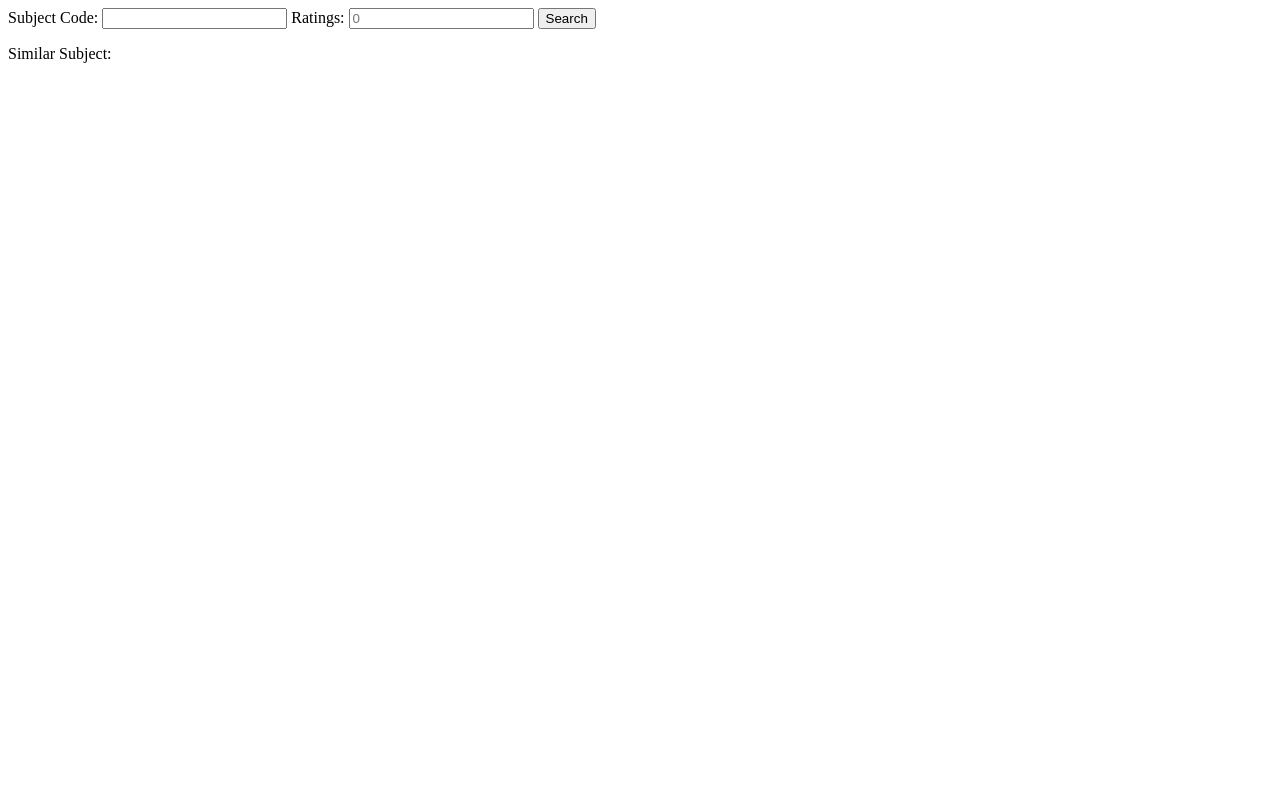
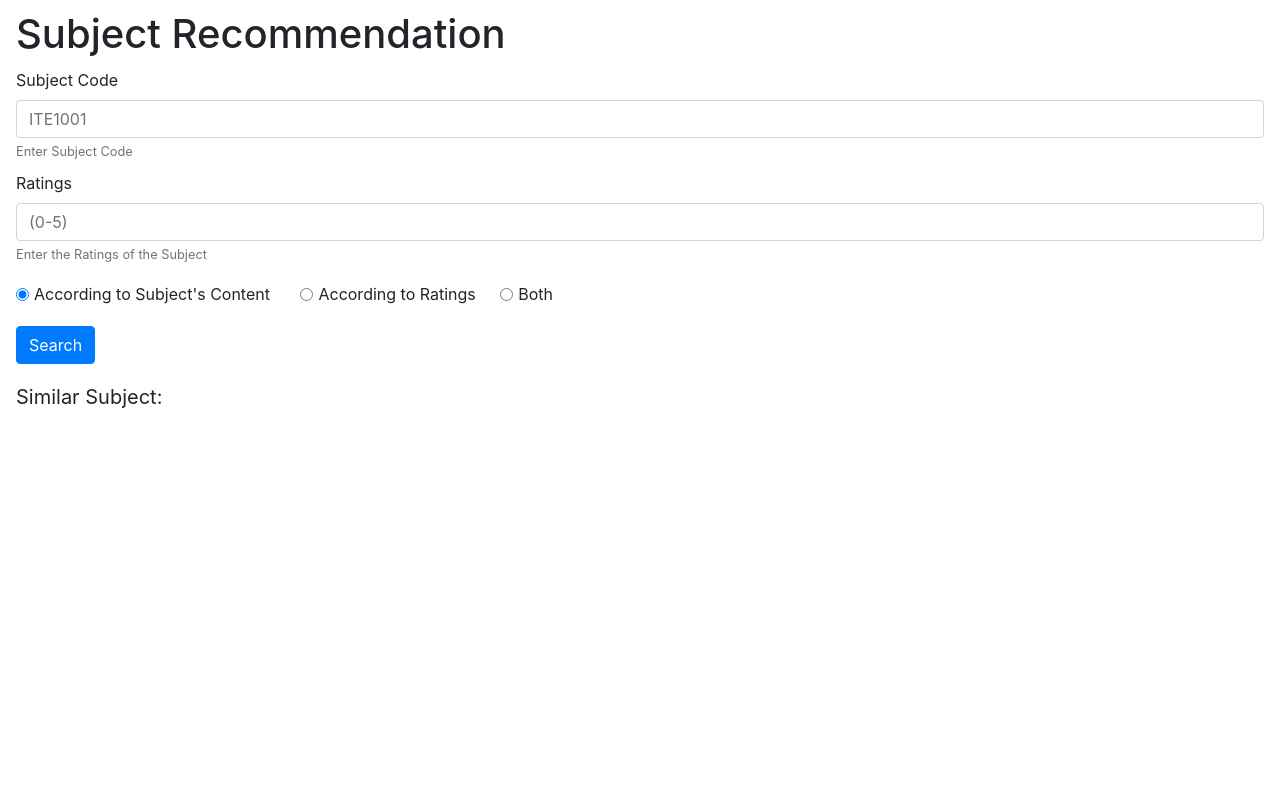
Before and after one commit to Chirpatel/Subject_Recommendation, a Flask app: page / in a window 1280 px wide. Run offline with Flask 2, Linux system fonts and the light colour scheme; parts of the project's set-up code (start-up, migrations or seed data) failed here and were passed over; some libraries are stand-ins or nearby versions.

Commit message:
Basic UI

```diff
--- a/main.py
+++ b/main.py
@@ -1,3 +1,8 @@
+#########
+# To see the response of similar subject open url https://Subject-Recommendation.chir0313.repl.co   in new tab after clicking the start button.
+# It may take some time to install libraries
+#########
+
 
 import pandas as pd
 import numpy as np
@@ -121,36 +126,42 @@ def f(Subject_id,Ratings):
 
 
 def item2(s):
-    return dc.loc[dc['Subject ID']==s]['ID'].tolist()[0]
+		l=dc.loc[dc['Subject ID']==s]['ID'].tolist();
+		if(len(l)>0):
+			return l[0]
+		else:
+			return -1;
 def f1(subject,ratings,type):
-    [r1,r2]=f(str(item2(subject)),int(ratings))
-    l4=[]
-    for x,y in dc.iterrows():
-        l3=[]
-        l3.append(int(y[0]))
-        l3.append(str(y[1]))
-        l3.append(float(r1[int(y[0])-1][0]))
-        l3.append(float(r2[int(y[0])-1][1]))
-        l3.append(float(r2[int(y[0])-1][2]))
-        l3.append(float(r2[int(y[0])-1][3]))
-        l3.append(float(r1[int(y[0])-1][0]))
-        l3.append(float(r2[int(y[0])-1][4]))
-        l3.append(float(r1[int(y[0])-1][0])+float(r2[int(y[0])-1][4]))
-        l4.append(l3)
-    df = pd.DataFrame(l4, columns = ['ID', 'Subject','Score 1','Score 2','Score 3','Score 4',"Collabrative Score","Content Score","Total Score"])
-    if(type == 1):
-        df1=df.sort_values(by=["Content Score"],ascending=False)
-    elif(type == 3):
-        df1=df.sort_values(by=["Total Score"],ascending=False)
-    else:
-        df1=df.sort_values(by=["Collabrative Score"],ascending=False)
-    print(df1.iloc[0])
-    Subject = df1.iat[0,1]
-    Subjectname = item(df1.iat[0,0] )
-    if(Subject == subject):
-        Subject = df1.iat[1,1]
-        Subjectname = item(df1.iat[1,0] )
-    return Subject,Subjectname
+		if(item2(subject)==-1):
+			return "-1","-1";
+		[r1,r2]=f(str(item2(subject)),int(ratings))
+		l4=[]
+		for x,y in dc.iterrows():
+				l3=[]
+				l3.append(int(y[0]))
+				l3.append(str(y[1]))
+				l3.append(float(r1[int(y[0])-1][0]))
+				l3.append(float(r2[int(y[0])-1][1]))
+				l3.append(float(r2[int(y[0])-1][2]))
+				l3.append(float(r2[int(y[0])-1][3]))
+				l3.append(float(r1[int(y[0])-1][0]))
+				l3.append(float(r2[int(y[0])-1][4]))
+				l3.append(float(r1[int(y[0])-1][0])+float(r2[int(y[0])-1][4]))
+				l4.append(l3)
+		df = pd.DataFrame(l4, columns = ['ID', 'Subject','Score 1','Score 2','Score 3','Score 4',"Collabrative Score","Content Score","Total Score"])
+		if(type == 1):
+				df1=df.sort_values(by=["Content Score"],ascending=False)
+		elif(type == 3):
+				df1=df.sort_values(by=["Total Score"],ascending=False)
+		else:
+				df1=df.sort_values(by=["Collabrative Score"],ascending=False)
+		print(df1.iloc[0])
+		Subject = df1.iat[0,1]
+		Subjectname = item(df1.iat[0,0] )
+		if(Subject == subject):
+				Subject = df1.iat[1,1]
+				Subjectname = item(df1.iat[1,0] )
+		return Subject,Subjectname
 
 
 def recm(subject,ratings,type):
@@ -185,12 +196,14 @@ def base_page():
 def recommend1():
 		message = request.get_json(force=True)
 		print(message)
-		subjectcode,subjectname=recm(message['subjectid'],message['ratings'],1)
+		subjectcode,subjectname=recm(message['subjectid'],message['ratings'],message['type'])
 		response = {
 				'subjectname': str(subjectname),
 				'subjectcode': str(subjectcode)
+
 		}
-		print(response)
+		print("Recommendate:",response['subjectname'])
+		print("Response:",response)
 		return jsonify(response)
 
 
@@ -201,12 +214,3 @@ if __name__ == "__main__":  # Makes sure this is the main process
 		port=5000,  # Randomly select the port the machine hosts on.
 		threaded=False
 	)
-
-
-
-
-
-
-
-
-#x = input("Press q to quit")
--- a/templates/index.html
+++ b/templates/index.html
@@ -3,31 +3,80 @@
     <meta charset="UTF-8">
     <meta name="viewport" content="width=device-width, initial-scale=1.0">
     <title>Subject Recommendation</title>
+<link rel="stylesheet" href="https://stackpath.bootstrapcdn.com/bootstrap/4.5.0/css/bootstrap.min.css" integrity="sha384-9aIt2nRpC12Uk9gS9baDl411NQApFmC26EwAOH8WgZl5MYYxFfc+NcPb1dKGj7Sk" crossorigin="anonymous">
   </head>
 <body>
+	<p style="margin:10px;" class="h1 mx-sm-3 mb-2">Subject Recommendation</p>
+    <div style="margin:10px;" class="form-group mx-sm-3 mb-2">
+    <label for="exampleInputEmail1">Subject Code</label>
+    <input id="subject" type="text" class="form-control" id="exampleInputEmail1" aria-describedby="emailHelp" placeholder="ITE1001">
+    <small id="emailHelp" class="form-text text-muted">Enter Subject Code</small>
+  </div>
+  <div style="margin:10px;"class="form-group mx-sm-3 mb-2">
+    <label for="exampleInputEmail1">Ratings</label>
+    <input id="ratings" type="text" class="form-control" id="exampleInputEmail1" aria-describedby="emailHelp" placeholder="(0-5)">
+    <small id="emailHelp" class="form-text text-muted">Enter the Ratings of the Subject </small>
+  </div>
+  <div style="margin:10px;" class="form-check form-check-inline mx-sm-3 mb-2">
+  <input class="form-check-input" type="radio" name="inlineRadioOptions" id="inlineRadio1" value="option1" checked>
+  <label class="form-check-label" for="inlineRadio1">According to Subject's Content</label>
+</div>
+<div class="form-check form-check-inline " style="margin:10px;">
+  <input class="form-check-input" type="radio" name="inlineRadioOptions" id="inlineRadio2" value="option2">
+  <label class="form-check-label" for="inlineRadio2">According to Ratings</label>
+</div>
+<div style="margin:10px;" class="form-check form-check-inline ">
+  <input class="form-check-input" type="radio" name="inlineRadioOptions" id="inlineRadio3" value="option3" >
+  <label class="form-check-label" for="inlineRadio3">Both</label>
+</div>
+  <div>
+  <button style="margin:10px;" id="submit-button" type="button" class="btn btn-primary mx-sm-3 mb-2">Search</button>
+    </div>
+    <p style="margin:10px;"  class="lead mx-sm-3 mb-2"><b>Similar Subject:</b> <span id="recommendation"></span></p>
 
-    Subject Code: <input id="subject" type="text">
-		Ratings: <input id="ratings" type="text" placeholder='0'>
-    <button id="submit-button">Search</button>
-    <p>Similar Subject: <span id="recommendation"></span></p>
-
-    <img id="selected-image" src="" alt=""/>
     <script src="https://code.jquery.com/jquery-3.1.1.min.js" ></script>
+<script src="https://cdn.jsdelivr.net/npm/popper.js@1.16.0/dist/umd/popper.min.js" integrity="sha384-Q6E9RHvbIyZFJoft+2mJbHaEWldlvI9IOYy5n3zV9zzTtmI3UksdQRVvoxMfooAo" crossorigin="anonymous"></script>
+<script src="https://stackpath.bootstrapcdn.com/bootstrap/4.5.0/js/bootstrap.min.js" integrity="sha384-OgVRvuATP1z7JjHLkuOU7Xw704+h835Lr+6QL9UvYjZE3Ipu6Tp75j7Bh/kR0JKI" crossorigin="anonymous"></script>
 <script>
 
+
 $("#submit-button").click(function(event){
+    if(document.getElementById('inlineRadio1').checked) {
+      flag=1;
+    }else if(document.getElementById('inlineRadio2').checked) {
+      flag=2;
+    }else{
+      flag=3;
+    }
+  //alert(flag);
     subjectid= document.getElementById('subject').value;
 		ratings= document.getElementById('ratings').value;
+		if (!Number.isInteger(ratings)){
+			ratings = 0;
+			}
+		if(ratings>5 or ratings<0){
+			alert("Rating should be between 0 to 5")
+		}else{
+			if(subjectid!=""){
 					let message = {
 							subjectid:subjectid,
-				ratings:ratings
+							ratings:ratings,
+							type:flag
 					}
 					console.log(message);
-
 				$.post("https://Subject-Recommendation.chir0313.repl.co/",JSON.stringify(message), function(response){
+					if(response.subjectname=="-1"){
+						alert("Subject name does not exist.");
+							$("#recommendation").text(" ")
+					}else{
 						$("#recommendation").text(response.subjectname+" ("+response.subjectcode+")");
 						console.log(response);
+					}
 				});
+			}else{
+				alert("Invalid Subject");
+			}
+		}
 });
 
 </script>
```
Lines whose indentation alone changed are shown as unchanged.
